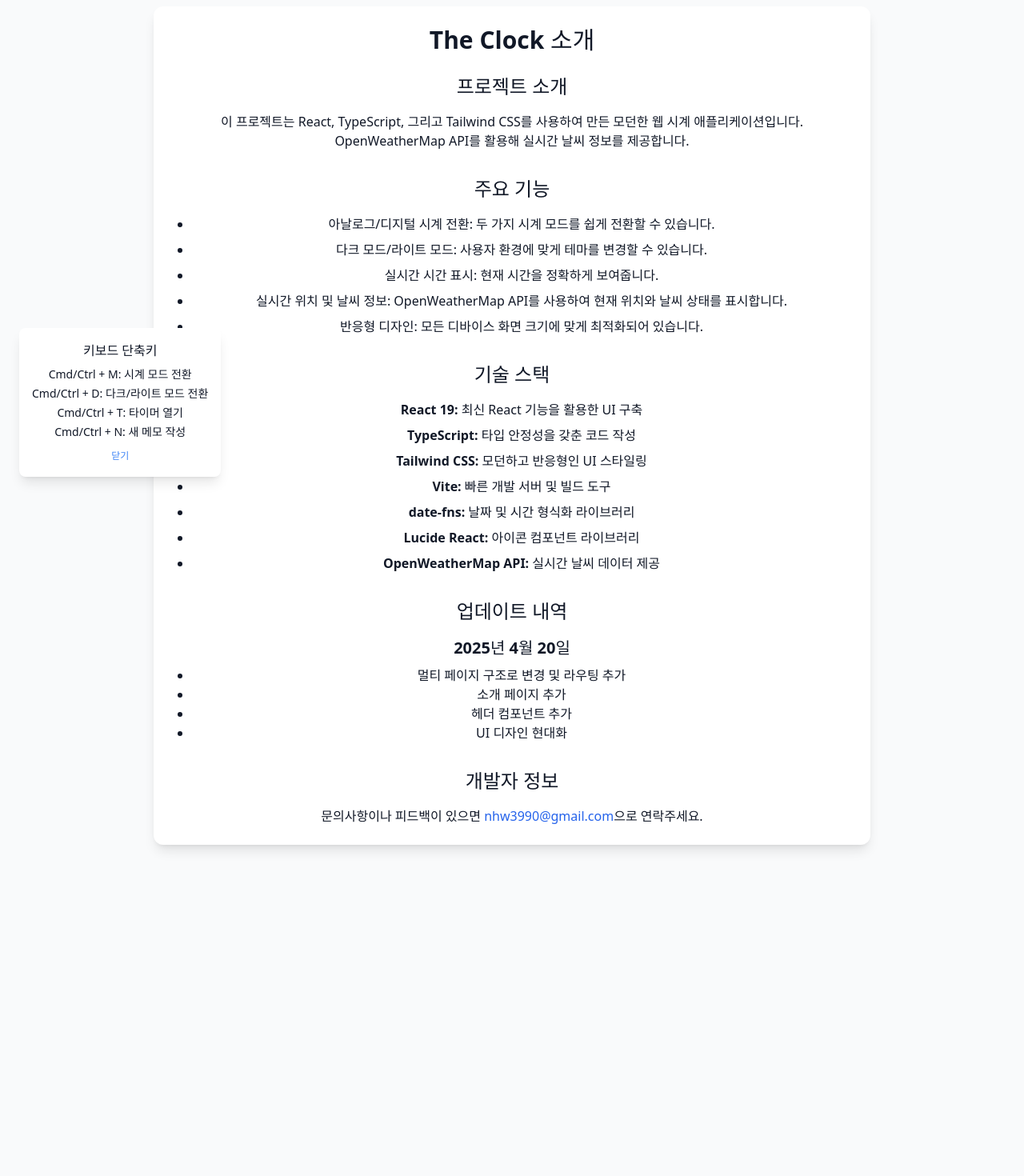
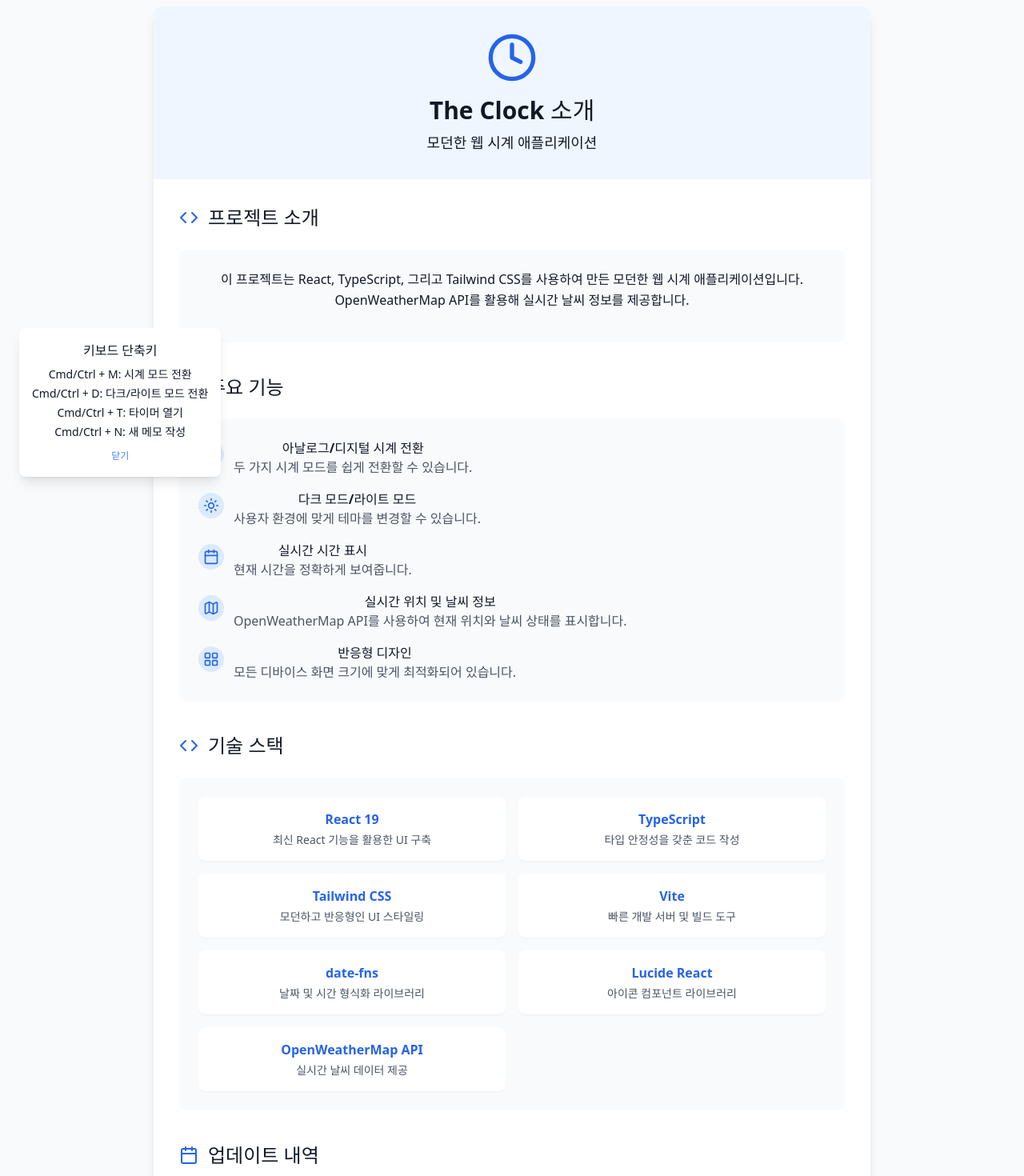
Before and after one commit to hwouu/the-clock, a React (Vite) app: page /about in a window 1280 px wide. Shown: the part 180-1650 px from the top of the page at 80% size. Before the commit the page ends 1300 px from the top, so only its background shows below. Built offline with nearby package versions, Linux system fonts and the light colour scheme; no server answers.

Commit message:
update: about 페이지 업데이트

```diff
--- a/src/components/header/Header.tsx
+++ b/src/components/header/Header.tsx
@@ -1,6 +1,6 @@
 // src/components/header/Header.tsx
 import { Link } from "react-router-dom";
-import { Sun, Moon, Clock, Info, Timer, StickyNote } from "lucide-react";
+import { Sun, Moon, Clock, Info, Timer, StickyNote, ClockFading } from "lucide-react";
 import { useTheme } from "../../context/ThemeContext"; // 경로 업데이트
 import { ClockMode } from "../../types/clock";
 import { useTimerStore } from "../../store/timerStore";
@@ -32,7 +32,7 @@ const Header = ({ clockMode, toggleClockMode }: HeaderProps) => {
         } shadow-md`}
       >
         <Link to="/" className="flex items-center gap-3">
-          <Clock className="w-6 h-6" />
+
           <h1 className="text-xl font-bold">The Clock</h1>
         </Link>
 
@@ -62,7 +62,7 @@ const Header = ({ clockMode, toggleClockMode }: HeaderProps) => {
             {clockMode === "analog" ? (
               <span className="font-mono text-sm font-bold">12:34</span>
             ) : (
-              <Clock className="w-5 h-5" />
+              <ClockFading className="w-5 h-5" />
             )}
           </button>
 
--- a/src/pages/AboutPage.tsx
+++ b/src/pages/AboutPage.tsx
@@ -1,113 +1,322 @@
 // src/pages/AboutPage.tsx
+import React from "react";
 import { useTheme } from "../context/ThemeContext";
+import {
+  Clock,
+  Sun,
+  Moon,
+  Calendar,
+  Map,
+  LayoutGrid,
+  Code,
+} from "lucide-react";
 
 const AboutPage = () => {
   const { isDarkMode } = useTheme();
 
   return (
-    <div className="min-h-screen py-8 px-4 sm:px-6">
+    <div className="min-h-screen py-8 px-4 sm:px-6 animate-fadeIn">
       <div
-        className={`max-w-4xl mx-auto p-6 rounded-xl shadow-lg ${
+        className={`max-w-4xl mx-auto rounded-xl shadow-lg overflow-hidden ${
           isDarkMode ? "bg-gray-800 text-white" : "bg-white text-gray-900"
         }`}
       >
-        <h1 className="text-3xl font-bold mb-6">The Clock 소개</h1>
+        {/* Hero Section */}
+        <div
+          className={`w-full p-8 ${
+            isDarkMode ? "bg-gray-700" : "bg-blue-50"
+          } flex flex-col items-center justify-center`}
+        >
+          <Clock
+            className={`w-16 h-16 mb-4 ${
+              isDarkMode ? "text-blue-400" : "text-blue-600"
+            }`}
+          />
+          <h1 className="text-3xl font-bold mb-2 text-center">
+            The Clock 소개
+          </h1>
+          <p className="text-center text-lg max-w-2xl mx-auto">
+            모던한 웹 시계 애플리케이션
+          </p>
+        </div>
 
-        <section className="mb-8">
-          <h2 className="text-2xl font-bold mb-4">프로젝트 소개</h2>
-          <p className="mb-4">
-            이 프로젝트는 React, TypeScript, 그리고 Tailwind CSS를 사용하여 만든
-            모던한 웹 시계 애플리케이션입니다. OpenWeatherMap API를 활용해
-            실시간 날씨 정보를 제공합니다.
+        {/* Content Section */}
+        <div className="p-6 md:p-8">
+          <section className="mb-10 animate-slideUp">
+            <h2 className="text-2xl font-bold mb-6 flex items-center">
+              <span
+                className={`mr-3 ${
+                  isDarkMode ? "text-blue-400" : "text-blue-600"
+                }`}
+              >
+                <Code className="w-6 h-6" />
+              </span>
+              프로젝트 소개
+            </h2>
+            <div
+              className={`p-6 rounded-lg ${
+                isDarkMode ? "bg-gray-700/50" : "bg-gray-50"
+              }`}
+            >
+              <p className="mb-4 leading-relaxed">
+                이 프로젝트는 React, TypeScript, 그리고 Tailwind CSS를 사용하여
+                만든 모던한 웹 시계 애플리케이션입니다. OpenWeatherMap API를
+                활용해 실시간 날씨 정보를 제공합니다.
               </p>
+            </div>
           </section>
 
-        <section className="mb-8">
-          <h2 className="text-2xl font-bold mb-4">주요 기능</h2>
-          <ul className="list-disc pl-6 space-y-2">
-            <li>
-              아날로그/디지털 시계 전환: 두 가지 시계 모드를 쉽게 전환할 수
-              있습니다.
-            </li>
-            <li>
-              다크 모드/라이트 모드: 사용자 환경에 맞게 테마를 변경할 수
-              있습니다.
-            </li>
-            <li>실시간 시간 표시: 현재 시간을 정확하게 보여줍니다.</li>
-            <li>
-              실시간 위치 및 날씨 정보: OpenWeatherMap API를 사용하여 현재
-              위치와 날씨 상태를 표시합니다.
-            </li>
-            <li>
-              반응형 디자인: 모든 디바이스 화면 크기에 맞게 최적화되어 있습니다.
-            </li>
+          <section
+            className="mb-10 animate-slideUp"
+            style={{ animationDelay: "100ms" }}
+          >
+            <h2 className="text-2xl font-bold mb-6 flex items-center">
+              <span
+                className={`mr-3 ${
+                  isDarkMode ? "text-blue-400" : "text-blue-600"
+                }`}
+              >
+                <LayoutGrid className="w-6 h-6" />
+              </span>
+              주요 기능
+            </h2>
+            <div
+              className={`p-6 rounded-lg ${
+                isDarkMode ? "bg-gray-700/50" : "bg-gray-50"
+              }`}
+            >
+              <ul className="space-y-4">
+                <FeatureItem icon={<Clock />} title="아날로그/디지털 시계 전환">
+                  두 가지 시계 모드를 쉽게 전환할 수 있습니다.
+                </FeatureItem>
+                <FeatureItem icon={<Sun />} title="다크 모드/라이트 모드">
+                  사용자 환경에 맞게 테마를 변경할 수 있습니다.
+                </FeatureItem>
+                <FeatureItem icon={<Calendar />} title="실시간 시간 표시">
+                  현재 시간을 정확하게 보여줍니다.
+                </FeatureItem>
+                <FeatureItem icon={<Map />} title="실시간 위치 및 날씨 정보">
+                  OpenWeatherMap API를 사용하여 현재 위치와 날씨 상태를
+                  표시합니다.
+                </FeatureItem>
+                <FeatureItem icon={<LayoutGrid />} title="반응형 디자인">
+                  모든 디바이스 화면 크기에 맞게 최적화되어 있습니다.
+                </FeatureItem>
               </ul>
+            </div>
           </section>
 
-        <section className="mb-8">
-          <h2 className="text-2xl font-bold mb-4">기술 스택</h2>
-          <ul className="list-disc pl-6 space-y-2">
-            <li>
-              <span className="font-semibold">React 19:</span> 최신 React 기능을
-              활용한 UI 구축
-            </li>
-            <li>
-              <span className="font-semibold">TypeScript:</span> 타입 안정성을
-              갖춘 코드 작성
-            </li>
-            <li>
-              <span className="font-semibold">Tailwind CSS:</span> 모던하고
-              반응형인 UI 스타일링
-            </li>
-            <li>
-              <span className="font-semibold">Vite:</span> 빠른 개발 서버 및
-              빌드 도구
-            </li>
-            <li>
-              <span className="font-semibold">date-fns:</span> 날짜 및 시간
-              형식화 라이브러리
-            </li>
-            <li>
-              <span className="font-semibold">Lucide React:</span> 아이콘
-              컴포넌트 라이브러리
-            </li>
-            <li>
-              <span className="font-semibold">OpenWeatherMap API:</span> 실시간
-              날씨 데이터 제공
-            </li>
-          </ul>
+          <section
+            className="mb-10 animate-slideUp"
+            style={{ animationDelay: "200ms" }}
+          >
+            <h2 className="text-2xl font-bold mb-6 flex items-center">
+              <span
+                className={`mr-3 ${
+                  isDarkMode ? "text-blue-400" : "text-blue-600"
+                }`}
+              >
+                <Code className="w-6 h-6" />
+              </span>
+              기술 스택
+            </h2>
+            <div
+              className={`grid grid-cols-1 md:grid-cols-2 gap-4 p-6 rounded-lg ${
+                isDarkMode ? "bg-gray-700/50" : "bg-gray-50"
+              }`}
+            >
+              <TechItem title="React 19">
+                최신 React 기능을 활용한 UI 구축
+              </TechItem>
+              <TechItem title="TypeScript">
+                타입 안정성을 갖춘 코드 작성
+              </TechItem>
+              <TechItem title="Tailwind CSS">
+                모던하고 반응형인 UI 스타일링
+              </TechItem>
+              <TechItem title="Vite">빠른 개발 서버 및 빌드 도구</TechItem>
+              <TechItem title="date-fns">
+                날짜 및 시간 형식화 라이브러리
+              </TechItem>
+              <TechItem title="Lucide React">
+                아이콘 컴포넌트 라이브러리
+              </TechItem>
+              <TechItem title="OpenWeatherMap API">
+                실시간 날씨 데이터 제공
+              </TechItem>
+            </div>
           </section>
 
-        <section className="mb-8">
-          <h2 className="text-2xl font-bold mb-4">업데이트 내역</h2>
-          <div className="space-y-4">
-            <div>
-              <h3 className="text-xl font-semibold">2025년 4월 20일</h3>
-              <ul className="list-disc pl-6 mt-2">
+          <section
+            className="mb-10 animate-slideUp"
+            style={{ animationDelay: "300ms" }}
+          >
+            <h2 className="text-2xl font-bold mb-6 flex items-center">
+              <span
+                className={`mr-3 ${
+                  isDarkMode ? "text-blue-400" : "text-blue-600"
+                }`}
+              >
+                <Calendar className="w-6 h-6" />
+              </span>
+              업데이트 내역
+            </h2>
+            <div
+              className={`p-6 rounded-lg ${
+                isDarkMode ? "bg-gray-700/50" : "bg-gray-50"
+              }`}
+            >
+              <div className="space-y-6">
+                <UpdateItem date="2025년 4월 20일">
+                  <ul className="list-disc pl-5 space-y-2">
                     <li>멀티 페이지 구조로 변경 및 라우팅 추가</li>
-                <li>소개 페이지 추가</li>
+                    <li>소개 페이지 개선</li>
                     <li>헤더 컴포넌트 추가</li>
                     <li>UI 디자인 현대화</li>
                   </ul>
+                </UpdateItem>
               </div>
             </div>
           </section>
 
-        <section>
-          <h2 className="text-2xl font-bold mb-4">개발자 정보</h2>
-          <p>
-            문의사항이나 피드백이 있으면{" "}
+          <section
+            className="animate-slideUp"
+            style={{ animationDelay: "400ms" }}
+          >
+            <h2 className="text-2xl font-bold mb-6 flex items-center">
+              <span
+                className={`mr-3 ${
+                  isDarkMode ? "text-blue-400" : "text-blue-600"
+                }`}
+              >
+                <Clock className="w-6 h-6" />
+              </span>
+              개발자 정보
+            </h2>
+            <div
+              className={`p-6 rounded-lg ${
+                isDarkMode ? "bg-gray-700/50" : "bg-gray-50"
+              } text-center`}
+            >
+              <p className="mb-3">
+                문의사항이나 피드백이 있으면 아래 이메일로 연락주세요.
+              </p>
               <a
                 href="mailto:nhw3990@gmail.com"
-              className={`${
-                isDarkMode ? "text-blue-400" : "text-blue-600"
-              } hover:underline`}
+                className={`inline-flex items-center px-4 py-2 rounded-md ${
+                  isDarkMode
+                    ? "bg-blue-600 hover:bg-blue-700"
+                    : "bg-blue-500 hover:bg-blue-600"
+                } text-white font-medium transition-colors`}
               >
                 nhw3990@gmail.com
               </a>
-            으로 연락주세요.
+            </div>
+          </section>
+        </div>
+
+        {/* Footer */}
+        <div
+          className={`p-4 text-center text-sm ${
+            isDarkMode
+              ? "bg-gray-900 text-gray-400"
+              : "bg-gray-100 text-gray-600"
+          }`}
+        >
+          <p>© 2025 The Clock. 모든 권리 보유.</p>
+        </div>
+      </div>
+    </div>
+  );
+};
+
+const FeatureItem = ({
+  icon,
+  title,
+  children,
+}: {
+  icon: React.ReactNode;
+  title: string;
+  children: React.ReactNode;
+}) => {
+  const { isDarkMode } = useTheme();
+
+  return (
+    <li className="flex items-start">
+      <span
+        className={`mr-3 mt-1 p-1.5 rounded-full ${
+          isDarkMode
+            ? "bg-blue-500/20 text-blue-400"
+            : "bg-blue-100 text-blue-600"
+        }`}
+      >
+        {React.cloneElement(icon as React.ReactElement, {
+          className: "w-5 h-5",
+        })}
+      </span>
+      <div>
+        <h3 className="font-semibold">{title}</h3>
+        <p className={`${isDarkMode ? "text-gray-300" : "text-gray-600"}`}>
+          {children}
         </p>
-        </section>
+      </div>
+    </li>
+  );
+};
+
+const TechItem = ({
+  title,
+  children,
+}: {
+  title: string;
+  children: React.ReactNode;
+}) => {
+  const { isDarkMode } = useTheme();
+
+  return (
+    <div
+      className={`p-4 rounded-lg ${
+        isDarkMode ? "bg-gray-800" : "bg-white"
+      } shadow-sm`}
+    >
+      <h3
+        className={`font-bold ${
+          isDarkMode ? "text-blue-400" : "text-blue-600"
+        }`}
+      >
+        {title}
+      </h3>
+      <p
+        className={`${
+          isDarkMode ? "text-gray-300" : "text-gray-600"
+        } text-sm mt-1`}
+      >
+        {children}
+      </p>
+    </div>
+  );
+};
+
+const UpdateItem = ({
+  date,
+  children,
+}: {
+  date: string;
+  children: React.ReactNode;
+}) => {
+  const { isDarkMode } = useTheme();
+
+  return (
+    <div>
+      <h3
+        className={`text-xl font-semibold ${
+          isDarkMode ? "text-blue-400" : "text-blue-600"
+        } mb-2`}
+      >
+        {date}
+      </h3>
+      <div className={`${isDarkMode ? "text-gray-300" : "text-gray-600"}`}>
+        {children}
       </div>
     </div>
   );
```
Lines whose indentation alone changed are shown as unchanged.
